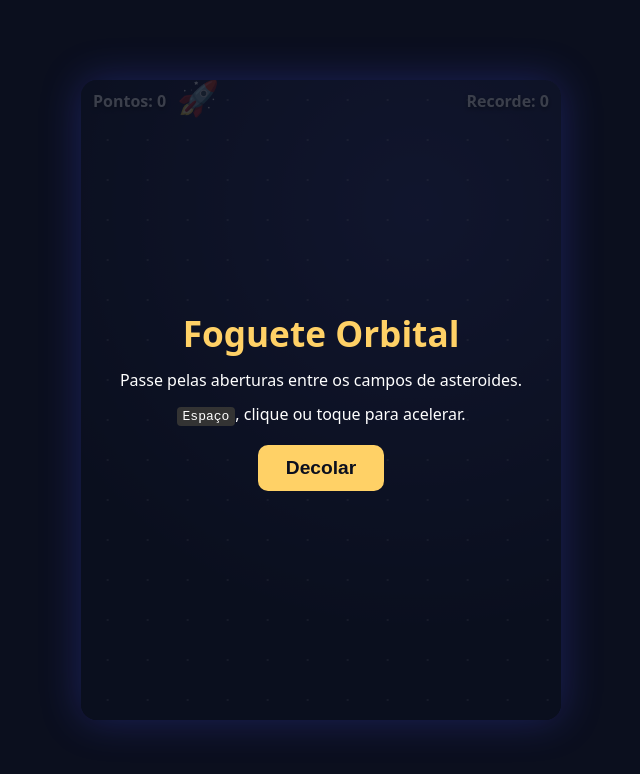
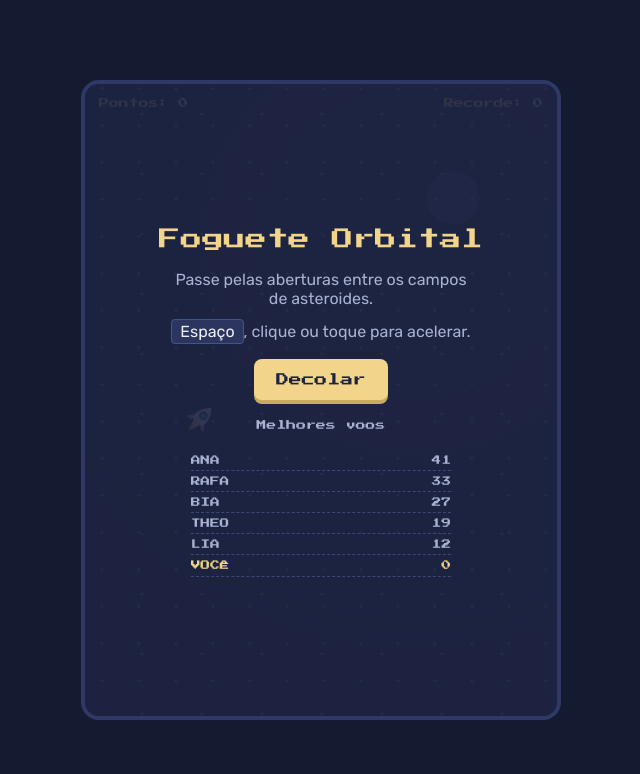
Before and after one commit to LeonardoCarrilho/foguete-orbital, a plain HTML site: page index.html in a window 1280 px wide. Shown: the whole page, without its empty margins (319-959 px from the left). Drawn offline with Linux system fonts and the light colour scheme.

Commit message:
Novo visual de arcade espacial, foguete em SVG e placar de exemplo
Co-Authored-By: Claude Opus 5.5 <noreply@anthropic.com>

```diff
--- a/app.js
+++ b/app.js
@@ -10,6 +10,15 @@ let y, vy, campos, pontos, quadro, rodando = false, ultimo = 0;
 let recorde = 0;
 try { recorde = Number(localStorage.getItem("recorde-foguete")) || 0; } catch {}
 elRecorde.textContent = recorde;
+
+// Placar com pilotos fictícios; o recorde de quem joga entra na disputa.
+const PILOTOS = [["ANA", 41], ["RAFA", 33], ["BIA", 27], ["THEO", 19], ["LIA", 12]];
+function mostrarPlacar(el) {
+  if (!el) return;
+  const lista = [...PILOTOS, ["VOCÊ", recorde]].sort((a, b) => b[1] - a[1]).slice(0, 6);
+  el.innerHTML = lista.map(([nome, p]) => `<li class="${nome === "VOCÊ" ? "voce" : ""}"><span>${nome}</span><span>${p}</span></li>`).join("");
+}
+mostrarPlacar(document.querySelector("#placar"));
 
 const tamanho = () => jogo.getBoundingClientRect();
 
@@ -42,8 +51,18 @@ function fim() {
     recorde = pontos;
     try { localStorage.setItem("recorde-foguete", recorde); } catch {}
     elRecorde.textContent = recorde;
+
+// Placar com pilotos fictícios; o recorde de quem joga entra na disputa.
+const PILOTOS = [["ANA", 41], ["RAFA", 33], ["BIA", 27], ["THEO", 19], ["LIA", 12]];
+function mostrarPlacar(el) {
+  if (!el) return;
+  const lista = [...PILOTOS, ["VOCÊ", recorde]].sort((a, b) => b[1] - a[1]).slice(0, 6);
+  el.innerHTML = lista.map(([nome, p]) => `<li class="${nome === "VOCÊ" ? "voce" : ""}"><span>${nome}</span><span>${p}</span></li>`).join("");
+}
+mostrarPlacar(document.querySelector("#placar"));
   }
-  tela.innerHTML = `<h1>Fim de jogo</h1><p>Você fez <b>${pontos}</b> pontos.</p><button id="iniciar">Jogar de novo</button>`;
+  tela.innerHTML = `<h1>Fim de jogo</h1><p>Você fez <b>${pontos}</b> pontos.</p><button id="iniciar">Jogar de novo</button><p class="placar-titulo">Melhores voos</p><ol class="placar" id="placar"></ol>`;
+  mostrarPlacar(tela.querySelector("#placar"));
   tela.classList.add("visivel");
   tela.querySelector("#iniciar").addEventListener("click", iniciar);
 }
--- a/index.html
+++ b/index.html
@@ -9,13 +9,15 @@
 <body>
   <div id="jogo" aria-label="Área do jogo">
     <div id="estrelas"></div>
-    <div id="foguete" aria-hidden="true">🚀</div>
+    <div id="foguete" aria-hidden="true"><svg viewBox="0 0 40 40"><g transform="rotate(45 20 20)"><path d="M20 3c6 5 8 12 7 20H13c-1-8 1-15 7-20z" fill="#eef0f8"/><circle cx="20" cy="14" r="3.4" fill="#7fa6d9" stroke="#2c3560" stroke-width="1.4"/><path d="M13 19l-5 7 6-1zM27 19l5 7-6-1z" fill="#e79a8f"/><path d="M16 23h8l-1.5 5h-5z" fill="#f2d58a"/><path d="M17.5 28h5l-2.5 7z" fill="#f0b46b"/></g></svg></div>
     <div id="hud"><span>Pontos: <b id="pontos">0</b></span><span>Recorde: <b id="recorde">0</b></span></div>
     <div id="tela" class="visivel">
       <h1>Foguete Orbital</h1>
       <p>Passe pelas aberturas entre os campos de asteroides.</p>
       <p><kbd>Espaço</kbd>, clique ou toque para acelerar.</p>
       <button id="iniciar">Decolar</button>
+      <p class="placar-titulo">Melhores voos</p>
+      <ol class="placar" id="placar"></ol>
     </div>
   </div>
   <script src="app.js"></script>
--- a/style.css
+++ b/style.css
@@ -1,15 +1,49 @@
+/* Identidade "arcade espacial suave": céu azul-noite, estrelas em pastel e placar em fonte de pixel. */
+@import url("https://fonts.googleapis.com/css2?family=Press+Start+2P&family=Rubik:wght@400;600&display=swap");
+
+:root {
+  --ceu: #1c2340;
+  --ceu-claro: #2c3560;
+  --estrela: #f3e9c6;
+  --rocha: #8b7f9e;
+  --rocha-clara: #a99fbb;
+  --amarelo: #f2d58a;
+  --texto: #eef0f8;
+  --suave: #aab2d1;
+}
 * { box-sizing: border-box; margin: 0; padding: 0; }
-body { min-height: 100vh; display: grid; place-items: center; background: #0b0f1e; font-family: system-ui, sans-serif; color: #fff; padding: 16px; }
-#jogo { position: relative; width: min(100%, 480px); aspect-ratio: 3 / 4; overflow: hidden; border-radius: 16px;
-  background: radial-gradient(circle at 70% 20%, #2b2f6b, #0b0f1e 70%); box-shadow: 0 0 40px #4b54ff44; touch-action: manipulation; user-select: none; }
-#estrelas { position: absolute; inset: 0; background-image: radial-gradient(#fff 1px, transparent 1px); background-size: 40px 40px; opacity: .25; animation: rolar 6s linear infinite; }
-@keyframes rolar { to { background-position: -40px 0; } }
-#foguete { position: absolute; left: 20%; font-size: 34px; line-height: 1; transform-origin: center; z-index: 2; }
-.campo { position: absolute; width: 64px; background: repeating-linear-gradient(45deg, #6b5b4e, #6b5b4e 10px, #85715f 10px, #85715f 20px);
-  border: 3px solid #a08a74; border-radius: 12px; }
-#hud { position: absolute; top: 10px; left: 12px; right: 12px; display: flex; justify-content: space-between; font-weight: 700; z-index: 3; text-shadow: 0 2px 4px #000; }
-#tela { position: absolute; inset: 0; display: none; flex-direction: column; align-items: center; justify-content: center; gap: 12px; text-align: center; padding: 24px; background: #0b0f1ecc; z-index: 4; }
+body { min-height: 100vh; display: grid; place-items: center; background: #141a30; font-family: "Rubik", system-ui, sans-serif; color: var(--texto); padding: 16px; }
+#jogo {
+  position: relative; width: min(100%, 480px); aspect-ratio: 3 / 4; overflow: hidden; border-radius: 18px;
+  background: radial-gradient(circle at 78% 18%, #4a4f86 0 26px, transparent 27px), radial-gradient(circle at 70% 25%, var(--ceu-claro), var(--ceu) 70%);
+  border: 4px solid #2f3866; touch-action: manipulation; user-select: none;
+}
+#estrelas {
+  position: absolute; inset: 0; opacity: .55; animation: rolar 9s linear infinite;
+  background-image: radial-gradient(var(--estrela) 1px, transparent 1.5px), radial-gradient(#c9d4ff 1px, transparent 1.5px);
+  background-size: 60px 60px, 37px 37px; background-position: 0 0, 19px 23px;
+}
+@keyframes rolar { to { background-position: -60px 0, -18px 23px; } }
+#foguete { position: absolute; left: 20%; top: 50%; width: 40px; height: 40px; transform-origin: center; z-index: 2; }
+#foguete svg { width: 100%; height: 100%; display: block; }
+.campo {
+  position: absolute; width: 64px; border-radius: 14px;
+  background: radial-gradient(circle at 30% 20%, var(--rocha-clara) 0 6px, transparent 7px) 0 0 / 32px 40px, radial-gradient(circle at 70% 70%, #7a6f8e 0 5px, transparent 6px) 0 0 / 28px 34px, var(--rocha);
+  box-shadow: inset -6px 0 0 #6f6582, inset 4px 0 0 var(--rocha-clara);
+}
+#hud { position: absolute; top: 12px; left: 14px; right: 14px; display: flex; justify-content: space-between; z-index: 3; font-family: "Press Start 2P", monospace; font-size: .62rem; color: var(--amarelo); line-height: 1.6; }
+#hud b { color: var(--texto); font-weight: 400; }
+#tela { position: absolute; inset: 0; display: none; flex-direction: column; align-items: center; justify-content: center; gap: 14px; text-align: center; padding: 24px; background: #1c2340e6; z-index: 4; }
 #tela.visivel { display: flex; }
-#tela h1 { font-size: 2.2rem; color: #ffd166; }
-kbd { background: #333; padding: 2px 6px; border-radius: 4px; }
-button { margin-top: 8px; padding: 12px 28px; font-size: 1.2rem; font-weight: 700; border: 0; border-radius: 10px; background: #ffd166; color: #0b0f1e; cursor: pointer; }
+#tela h1 { font-family: "Press Start 2P", monospace; font-weight: 400; font-size: 1.35rem; line-height: 1.5; color: var(--amarelo); }
+#tela p { color: var(--suave); max-width: 30ch; }
+kbd { background: var(--ceu-claro); border: 1px solid #47518a; padding: 2px 8px; border-radius: 4px; color: var(--texto); font-family: inherit; }
+button { font-family: "Press Start 2P", monospace; margin-top: 4px; padding: 14px 22px; font-size: .8rem; border: 0; border-radius: 8px; background: var(--amarelo); color: var(--ceu); cursor: pointer; box-shadow: 0 4px 0 #c8ab5f; }
+button:active { transform: translateY(3px); box-shadow: 0 1px 0 #c8ab5f; }
+button:focus-visible { outline: 3px solid var(--texto); outline-offset: 3px; }
+
+.placar { width: min(100%, 260px); margin-top: 6px; list-style: none; font-family: "Press Start 2P", monospace; font-size: .6rem; line-height: 2.1; color: var(--suave); }
+.placar li { display: flex; justify-content: space-between; border-bottom: 1px dashed #3d4677; }
+.placar li.voce { color: var(--amarelo); }
+.placar-titulo { font-family: "Press Start 2P", monospace; font-size: .62rem; color: var(--texto); margin-top: 6px; }
+@media (prefers-reduced-motion: reduce) { #estrelas { animation: none; } }
```
